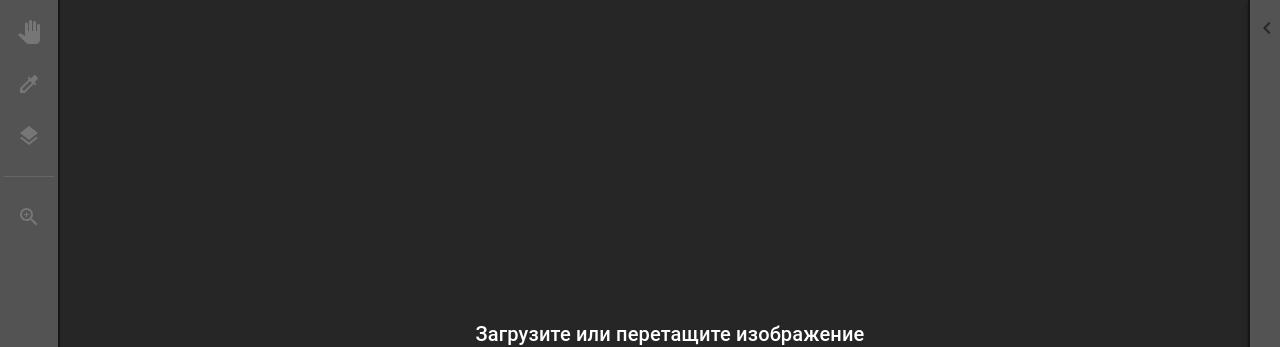
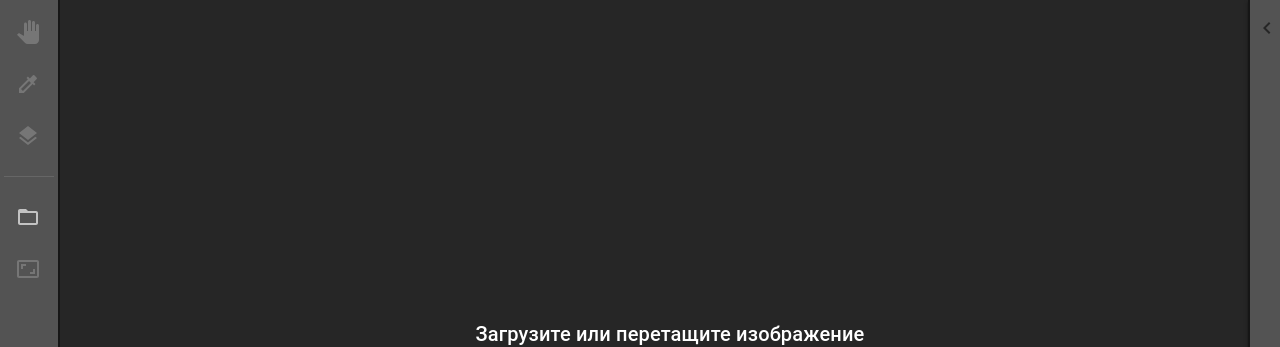
Before and after one commit to rustem-yam/photoshop-rustem-yam, a React (Vite) app: page / in a window 1280 px wide. Shown: the top 347 px of the page. Built offline with nearby package versions, Linux system fonts and the light colour scheme.

Commit message:
feat: open another image from sidebar and with ctrl+o

```diff
--- a/src/components/CanvasArea/CanvasArea.tsx
+++ b/src/components/CanvasArea/CanvasArea.tsx
@@ -5,6 +5,7 @@ import { IconButton, Tooltip, Typography, Snackbar, Alert } from "@mui/material"
 import { useCenteredScroll } from "@/hooks/useCenteredScroll"
 import { useTools } from "@/hooks/useTools"
 import { useImageDocument } from "@/hooks/useImageDocument"
+import { useCommand, useCommandShortcuts } from "@/hooks/useCommand"
 import ScaleModal from "@/components/ScaleModal/ScaleModal"
 import InfoPanel from "@/components/InfoPanel/InfoPanel"
 import { ColorInfoDisplay, ContrastInfo } from "@/components/ColorInfo/ColorInfo"
@@ -24,6 +25,7 @@ interface CanvasAreaProps {
 const CanvasArea: React.FC<CanvasAreaProps> = ({ onImageChange, onToolChange, activeTool: externalActiveTool }) => {
   const wrapperRef = useRef<HTMLDivElement>(null)
   const canvasRef = useRef<HTMLCanvasElement>(null)
+  const fileInputRef = useRef<HTMLInputElement>(null)
 
   const { layersState, setLayersState, info, size, version, hasImage, openFile, resizeDocument } = useImageDocument()
 
@@ -71,11 +73,9 @@ const CanvasArea: React.FC<CanvasAreaProps> = ({ onImageChange, onToolChange, ac
     canvas.getContext("2d")?.putImageData(toImageData(composite), 0, 0)
   }, [composite])
 
-  useEffect(() => {
-    const onOpen = () => setModalOpen(true)
-    window.addEventListener("open-scale-modal", onOpen as EventListener)
-    return () => window.removeEventListener("open-scale-modal", onOpen as EventListener)
-  }, [])
+  useCommandShortcuts()
+  useCommand("open-file", () => fileInputRef.current?.click())
+  useCommand("open-scale-modal", () => hasImage && setModalOpen(true))
 
   useEffect(() => {
     if (activeTool === "pipette") {
@@ -154,8 +154,20 @@ const CanvasArea: React.FC<CanvasAreaProps> = ({ onImageChange, onToolChange, ac
         handleFile(e.dataTransfer.files?.[0])
       }}
     >
+      <input
+        ref={fileInputRef}
+        id="file-input"
+        type="file"
+        accept="image/png,image/jpeg,.png,.jpg,.jpeg,.gb7,image/*"
+        style={{ display: "none" }}
+        onChange={(e) => {
+          handleFile(e.target.files?.[0])
+          e.target.value = ""
+        }}
+      />
+
       {!hasImage && (
-        <label className="upload-button">
+        <label className="upload-button" htmlFor="file-input">
           <Typography variant="h6">Загрузите или перетащите изображение</Typography>
           <Tooltip title="Поддерживаемые форматы: png, jpg, jpeg, gb7">
             <IconButton color="primary" component="span" className="upload-icon">
@@ -166,15 +178,6 @@ const CanvasArea: React.FC<CanvasAreaProps> = ({ onImageChange, onToolChange, ac
               )}
             </IconButton>
           </Tooltip>
-          <input
-            type="file"
-            accept="image/*,.gb7"
-            style={{ display: "none" }}
-            onChange={(e) => {
-              handleFile(e.target.files?.[0])
-              e.target.value = ""
-            }}
-          />
         </label>
       )}
 
--- a/src/components/Sidebar/Sidebar.tsx
+++ b/src/components/Sidebar/Sidebar.tsx
@@ -1,9 +1,10 @@
 import React from "react"
 import "./Sidebar.scss"
 import { IconButton, Tooltip, Divider } from "@mui/material"
-import { ZoomIn, PanTool, Colorize, Layers } from "@mui/icons-material"
+import { AspectRatio, PanTool, Colorize, Layers, FolderOpen } from "@mui/icons-material"
 import { TOOLS } from "@/types/tools"
 import type { ToolType } from "@/types/tools"
+import { sendCommand, type AppCommand } from "@/hooks/useCommand"
 
 interface SidebarProps {
   hasImage: boolean
@@ -11,12 +12,18 @@ interface SidebarProps {
   onToolSelect: (tool: ToolType) => void
 }
 
-const Sidebar: React.FC<SidebarProps> = ({ hasImage, activeTool, onToolSelect }) => {
-  const openScale = () => {
-    if (!hasImage) return
-    window.dispatchEvent(new CustomEvent("open-scale-modal"))
+const TOOL_ICONS: Partial<Record<ToolType, React.ReactNode>> = {
+  hand: <PanTool />,
+  pipette: <Colorize />,
+  layers: <Layers />,
 }
 
+const ACTIONS: { command: AppCommand; title: string; icon: React.ReactNode; needsImage: boolean }[] = [
+  { command: "open-file", title: "Открыть изображение (Ctrl+O)", icon: <FolderOpen />, needsImage: false },
+  { command: "open-scale-modal", title: "Изменить размер изображения", icon: <AspectRatio />, needsImage: true },
+]
+
+const Sidebar: React.FC<SidebarProps> = ({ hasImage, activeTool, onToolSelect }) => {
   const handleToolClick = (tool: ToolType) => {
     if (!hasImage && tool !== "none") return
     onToolSelect(tool)
@@ -25,49 +32,42 @@ const Sidebar: React.FC<SidebarProps> = ({ hasImage, activeTool, onToolSelect })
   return (
     <div className="sidebar">
       <div className="tool-section">
-        <Tooltip title={`${TOOLS.hand.name} (${TOOLS.hand.hotkey})`} placement="right">
+        {(Object.keys(TOOL_ICONS) as ToolType[]).map((tool) => (
+          <Tooltip key={tool} title={`${TOOLS[tool].name} (${TOOLS[tool].hotkey})`} placement="right">
+            <span>
               <IconButton
-            className={`tool-button ${activeTool === "hand" ? "active" : ""} ${!hasImage ? "disabled" : ""}`}
-            onClick={() => handleToolClick("hand")}
+                className={`tool-button ${activeTool === tool ? "active" : ""} ${!hasImage ? "disabled" : ""}`}
+                onClick={() => handleToolClick(tool)}
                 disabled={!hasImage}
+                aria-label={TOOLS[tool].name}
               >
-            <PanTool />
+                {TOOL_ICONS[tool]}
               </IconButton>
+            </span>
           </Tooltip>
-
-        <Tooltip title={`${TOOLS.pipette.name} (${TOOLS.pipette.hotkey})`} placement="right">
-          <IconButton
-            className={`tool-button ${activeTool === "pipette" ? "active" : ""} ${!hasImage ? "disabled" : ""}`}
-            onClick={() => handleToolClick("pipette")}
-            disabled={!hasImage}
-          >
-            <Colorize />
-          </IconButton>
-        </Tooltip>
-
-        <Tooltip title={`${TOOLS.layers.name} (${TOOLS.layers.hotkey})`} placement="right">
-          <IconButton
-            className={`tool-button ${activeTool === "layers" ? "active" : ""} ${!hasImage ? "disabled" : ""}`}
-            onClick={() => handleToolClick("layers")}
-            disabled={!hasImage}
-          >
-            <Layers />
-          </IconButton>
-        </Tooltip>
+        ))}
       </div>
 
       <Divider className="sidebar-divider" />
 
       <div className="action-section">
-        <Tooltip title="Изменить размер изображения" placement="right">
+        {ACTIONS.map(({ command, title, icon, needsImage }) => {
+          const disabled = needsImage && !hasImage
+          return (
+            <Tooltip key={command} title={title} placement="right">
+              <span>
                 <IconButton
-            className={`action-button ${!hasImage ? "disabled" : ""}`}
-            onClick={openScale}
-            disabled={!hasImage}
+                  className={`action-button ${disabled ? "disabled" : ""}`}
+                  onClick={() => sendCommand(command)}
+                  disabled={disabled}
+                  aria-label={title}
                 >
-            <ZoomIn />
+                  {icon}
                 </IconButton>
+              </span>
             </Tooltip>
+          )
+        })}
       </div>
     </div>
   )
--- /dev/null
+++ b/src/hooks/useCommand.ts
@@ -0,0 +1,42 @@
+import { useEffect, useRef } from "react"
+import { isTypingTarget } from "@/hooks/useTools"
+
+// Команды из сайдбара и горячих клавиш для области холста
+export type AppCommand = "open-file" | "open-scale-modal"
+
+export const sendCommand = (command: AppCommand) => {
+  window.dispatchEvent(new CustomEvent(command))
+}
+
+export const useCommand = (command: AppCommand, handler: () => void) => {
+  const handlerRef = useRef(handler)
+  useEffect(() => {
+    handlerRef.current = handler
+  })
+
+  useEffect(() => {
+    const listener = () => handlerRef.current()
+    window.addEventListener(command, listener)
+    return () => window.removeEventListener(command, listener)
+  }, [command])
+}
+
+// Сочетания Ctrl/Cmd + клавиша (по event.code — не зависит от раскладки)
+const SHORTCUTS: Record<string, AppCommand> = {
+  KeyO: "open-file",
+}
+
+export const useCommandShortcuts = () => {
+  useEffect(() => {
+    const onKeyDown = (event: KeyboardEvent) => {
+      if (!(event.ctrlKey || event.metaKey) || event.altKey || event.shiftKey) return
+      if (isTypingTarget(event.target)) return
+      const command = SHORTCUTS[event.code]
+      if (!command) return
+      event.preventDefault()
+      sendCommand(command)
+    }
+    document.addEventListener("keydown", onKeyDown)
+    return () => document.removeEventListener("keydown", onKeyDown)
+  }, [])
+}
```
Lines whose indentation alone changed are shown as unchanged.
